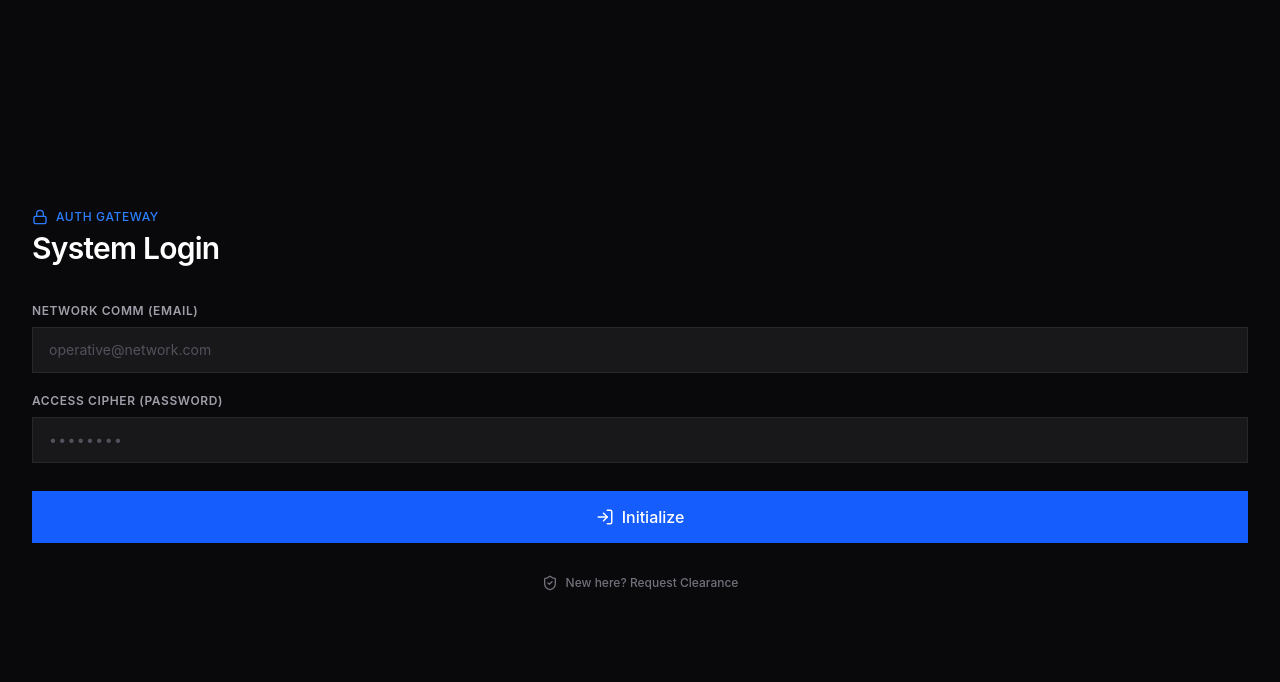
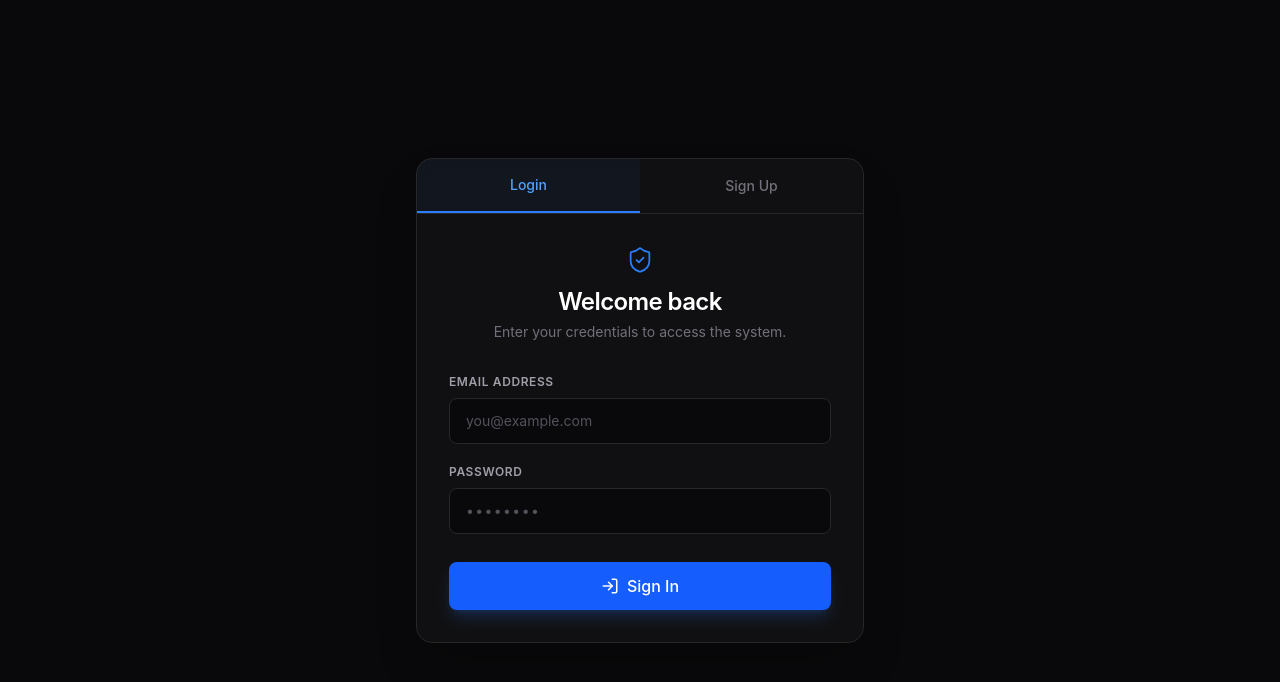
Before and after one commit to Hashimukh-Foundation/command-center, a React (Vite) app in the folder membership-app/: page /auth in a window 1280 px wide. Shown: the top 682 px of the page. Built offline with nearby package versions, Linux system fonts and the light colour scheme; no server answers.

Commit message:
loginui fix

```diff
--- a/membership-app/src/pages/AuthPage.jsx
+++ b/membership-app/src/pages/AuthPage.jsx
@@ -1,7 +1,7 @@
 import { useState } from 'react';
 import { supabase } from '../supabase';
 import { useNavigate } from 'react-router-dom';
-import { ShieldCheck, MailCheck, ArrowLeft, UserPlus, LogIn, Lock, ChevronRight, ChevronLeft } from 'lucide-react';
+import { ShieldCheck, MailCheck, ArrowLeft, UserPlus, LogIn, ChevronRight, ChevronLeft } from 'lucide-react';
 
 export default function AuthPage() {
   const [isLogin, setIsLogin] = useState(true);
@@ -72,188 +72,201 @@ export default function AuthPage() {
   };
 
   return (
-    <div className="flex-1 flex flex-col justify-center p-8 bg-zinc-950 h-full text-zinc-100 font-sans relative overflow-hidden">
+    // Main background: Full height, centers the card on all screens
+    <div className="min-h-screen flex flex-col justify-center items-center p-4 sm:p-8 bg-zinc-950 text-zinc-100 font-sans selection:bg-blue-500/30">
+
+      {/* Responsive Card Container */}
+      <div className="w-full max-w-md bg-zinc-900/50 border border-zinc-800 rounded-2xl shadow-2xl overflow-hidden backdrop-blur-sm">
 
         {submitted ? (
-        <div className="flex flex-col items-center text-center animate-in fade-in zoom-in duration-300">
-          <div className="w-20 h-20 bg-emerald-500/10 border border-emerald-500/20 text-emerald-500 flex items-center justify-center mb-6">
+          <div className="p-8 sm:p-10 flex flex-col items-center text-center animate-in fade-in zoom-in duration-300">
+            <div className="w-20 h-20 bg-emerald-500/10 border border-emerald-500/20 text-emerald-500 rounded-full flex items-center justify-center mb-6">
               <MailCheck size={36} strokeWidth={1.5} />
             </div>
-          <h2 className="text-2xl font-semibold text-white tracking-tight mb-3">Account Initialized</h2>
-          <p className="text-sm text-zinc-400 leading-relaxed max-w-[280px]">
-            Verification link sent to <span className="text-emerald-400 font-medium">{email}</span>. Verify your email to gain network access. Your profile is ready to go.
+            <h2 className="text-2xl font-semibold text-white tracking-tight mb-3">Check your email</h2>
+            <p className="text-sm text-zinc-400 leading-relaxed mb-8">
+              We've sent a verification link to <span className="text-emerald-400 font-medium">{email}</span>. Please verify your email to continue.
             </p>
             <button
               onClick={resetSignup}
-            className="mt-8 text-xs font-medium text-zinc-500 hover:text-white uppercase tracking-wider flex items-center gap-2 transition-colors border-b border-zinc-800 pb-1"
+              className="text-sm font-medium text-zinc-400 hover:text-white flex items-center gap-2 transition-colors py-2 px-4 rounded-lg hover:bg-zinc-800"
             >
-            <ArrowLeft size={14} /> Back to Login
+              <ArrowLeft size={16} /> Back to Login
             </button>
           </div>
-      ) : isLogin ? (
+        ) : (
           <>
-          <div className="mb-10">
-            <div className="flex items-center gap-2 mb-2 text-blue-500">
-              <Lock size={16} strokeWidth={2} />
-              <p className="text-xs font-medium uppercase tracking-wider">Auth Gateway</p>
-            </div>
-            <h1 className="text-3xl font-semibold text-white tracking-tight leading-none">System Login</h1>
+            {/* Clear Tab Navigation */}
+            <div className="flex border-b border-zinc-800">
+              <button
+                onClick={() => { setIsLogin(true); setStep(1); }}
+                className={`flex-1 py-4 text-sm font-medium transition-all ${
+                  isLogin
+                    ? 'text-blue-400 border-b-2 border-blue-500 bg-blue-500/5'
+                    : 'text-zinc-500 hover:text-zinc-300 hover:bg-zinc-800/50'
+                }`}
+              >
+                Login
+              </button>
+              <button
+                onClick={() => { setIsLogin(false); setStep(1); }}
+                className={`flex-1 py-4 text-sm font-medium transition-all ${
+                  !isLogin
+                    ? 'text-blue-400 border-b-2 border-blue-500 bg-blue-500/5'
+                    : 'text-zinc-500 hover:text-zinc-300 hover:bg-zinc-800/50'
+                }`}
+              >
+                Sign Up
+              </button>
             </div>
 
+            {/* Form Container */}
+            <div className="p-6 sm:p-8">
+              <div className="mb-8 text-center">
+                <div className="flex justify-center mb-3 text-blue-500">
+                  <ShieldCheck size={28} strokeWidth={1.5} />
+                </div>
+                <h1 className="text-2xl font-semibold text-white tracking-tight">
+                  {isLogin ? 'Welcome back' : 'Create an account'}
+                </h1>
+                <p className="text-sm text-zinc-500 mt-1">
+                  {isLogin ? 'Enter your credentials to access the system.' : 'Join the network to get started.'}
+                </p>
+              </div>
+
+              {isLogin ? (
+                /* LOGIN FORM */
                 <form onSubmit={handleLogin} className="flex flex-col gap-5">
                   <div>
-              <label className="text-xs font-semibold text-zinc-400 uppercase tracking-wider block mb-2">Network Comm (Email)</label>
+                    <label className="text-xs font-semibold text-zinc-400 uppercase tracking-wider block mb-2">Email Address</label>
                     <input
                       type="email" id="email" name="email" autoComplete="email"
-                placeholder="operative@network.com"
-                className="w-full bg-zinc-900 border border-zinc-800 text-white px-4 py-3 focus:outline-none focus:border-blue-500 focus:ring-1 focus:ring-blue-500 transition-all placeholder-zinc-600 text-sm"
+                      placeholder="you@example.com"
+                      className="w-full bg-zinc-950 border border-zinc-800 rounded-lg text-white px-4 py-3 focus:outline-none focus:border-blue-500 focus:ring-1 focus:ring-blue-500 transition-all placeholder-zinc-600 text-sm"
                       value={email} onChange={e => setEmail(e.target.value)} required
                     />
                   </div>
                   <div>
-              <label className="text-xs font-semibold text-zinc-400 uppercase tracking-wider block mb-2">Access Cipher (Password)</label>
+                    <label className="text-xs font-semibold text-zinc-400 uppercase tracking-wider block mb-2">Password</label>
                     <input
                       type="password" id="password" name="password" autoComplete="current-password"
                       placeholder="••••••••"
-                className="w-full bg-zinc-900 border border-zinc-800 text-white px-4 py-3 focus:outline-none focus:border-blue-500 focus:ring-1 focus:ring-blue-500 transition-all placeholder-zinc-600 tracking-widest text-sm"
+                      className="w-full bg-zinc-950 border border-zinc-800 rounded-lg text-white px-4 py-3 focus:outline-none focus:border-blue-500 focus:ring-1 focus:ring-blue-500 transition-all placeholder-zinc-600 tracking-widest text-sm"
                       value={password} onChange={e => setPassword(e.target.value)} required
                     />
                   </div>
                   <button
                     type="submit" disabled={loading}
-              className="w-full bg-blue-600 hover:bg-blue-500 text-white py-3.5 font-medium flex justify-center items-center gap-2 transition-colors disabled:opacity-50 mt-2"
+                    className="w-full bg-blue-600 hover:bg-blue-500 text-white rounded-lg py-3 font-medium flex justify-center items-center gap-2 transition-colors disabled:opacity-50 mt-2 shadow-lg shadow-blue-500/20"
                   >
-              {loading ? 'Syncing...' : <><LogIn size={18} /> Initialize</>}
+                    {loading ? 'Authenticating...' : <><LogIn size={18} /> Sign In</>}
                   </button>
                 </form>
-
-          <div className="mt-8 flex justify-center">
-            <button
-              onClick={() => { setIsLogin(false); setStep(1); }}
-              className="text-xs font-medium text-zinc-500 hover:text-zinc-300 transition-colors flex items-center gap-2"
-            >
-              <ShieldCheck size={16} /> New here? Request Clearance
-            </button>
-          </div>
-        </>
               ) : (
+                /* SIGNUP FORM */
                 <>
-          <div className="mb-8">
-            <div className="flex items-center gap-2 mb-2 text-blue-500">
-              <Lock size={16} strokeWidth={2} />
-              <p className="text-xs font-medium uppercase tracking-wider">New Recruit</p>
-            </div>
-            <h1 className="text-3xl font-semibold text-white tracking-tight leading-none mb-1">Create Record</h1>
-
-            <div className="flex items-center gap-2 mt-4">
-              <div className={`flex items-center justify-center w-6 h-6 text-xs font-bold border ${step === 1 ? 'bg-blue-600 border-blue-600 text-white' : 'bg-emerald-600 border-emerald-600 text-white'}`}>1</div>
-              <div className={`h-px flex-1 ${step === 2 ? 'bg-blue-600' : 'bg-zinc-700'}`} />
-              <div className={`flex items-center justify-center w-6 h-6 text-xs font-bold border ${step === 2 ? 'bg-blue-600 border-blue-600 text-white' : 'border-zinc-600 text-zinc-500'}`}>2</div>
-            </div>
-            <p className="text-xs text-zinc-500 mt-2">
-              {step === 1 ? 'Step 1 of 2 — Account credentials' : 'Step 2 of 2 — Profile details'}
-            </p>
+                  {/* Step Progress Indicator */}
+                  <div className="flex items-center gap-2 mb-6">
+                    <div className={`flex items-center justify-center w-6 h-6 rounded-full text-xs font-bold transition-colors ${step === 1 ? 'bg-blue-600 text-white' : 'bg-emerald-500 text-white'}`}>1</div>
+                    <div className={`h-1 flex-1 rounded-full transition-colors ${step === 2 ? 'bg-blue-600' : 'bg-zinc-800'}`} />
+                    <div className={`flex items-center justify-center w-6 h-6 rounded-full text-xs font-bold transition-colors ${step === 2 ? 'bg-blue-600 text-white' : 'bg-zinc-800 text-zinc-500'}`}>2</div>
                   </div>
 
                   {step === 1 ? (
-            <form onSubmit={handleNextStep} className="flex flex-col gap-5">
+                    <form onSubmit={handleNextStep} className="flex flex-col gap-4 animate-in slide-in-from-right-4 fade-in duration-300">
                       <div>
-                <label className="text-xs font-semibold text-zinc-400 uppercase tracking-wider block mb-2">Operative Name <span className="text-blue-500">*</span></label>
+                        <label className="text-xs font-semibold text-zinc-400 uppercase tracking-wider block mb-1">Full Name <span className="text-blue-500">*</span></label>
                         <input
-                  type="text" placeholder="Full legal name"
-                  className="w-full bg-zinc-900 border border-zinc-800 text-white px-4 py-3 focus:outline-none focus:border-blue-500 focus:ring-1 focus:ring-blue-500 transition-all placeholder-zinc-600 text-sm"
+                          type="text" placeholder="John Doe"
+                          className="w-full bg-zinc-950 border border-zinc-800 rounded-lg text-white px-4 py-3 focus:outline-none focus:border-blue-500 focus:ring-1 focus:ring-blue-500 transition-all placeholder-zinc-600 text-sm"
                           value={fullName} onChange={e => setFullName(e.target.value)} required
                         />
                       </div>
                       <div>
-                <label className="text-xs font-semibold text-zinc-400 uppercase tracking-wider block mb-2">Network Comm (Email) <span className="text-blue-500">*</span></label>
+                        <label className="text-xs font-semibold text-zinc-400 uppercase tracking-wider block mb-1">Email Address <span className="text-blue-500">*</span></label>
                         <input
                           type="email" id="signup-email" name="email" autoComplete="email"
-                  placeholder="operative@network.com"
-                  className="w-full bg-zinc-900 border border-zinc-800 text-white px-4 py-3 focus:outline-none focus:border-blue-500 focus:ring-1 focus:ring-blue-500 transition-all placeholder-zinc-600 text-sm"
+                          placeholder="you@example.com"
+                          className="w-full bg-zinc-950 border border-zinc-800 rounded-lg text-white px-4 py-3 focus:outline-none focus:border-blue-500 focus:ring-1 focus:ring-blue-500 transition-all placeholder-zinc-600 text-sm"
                           value={email} onChange={e => setEmail(e.target.value)} required
                         />
                       </div>
                       <div>
-                <label className="text-xs font-semibold text-zinc-400 uppercase tracking-wider block mb-2">Access Cipher (Password) <span className="text-blue-500">*</span></label>
+                        <label className="text-xs font-semibold text-zinc-400 uppercase tracking-wider block mb-1">Password <span className="text-blue-500">*</span></label>
                         <input
                           type="password" id="new-password" name="new-password" autoComplete="new-password"
                           placeholder="Minimum 6 characters"
-                  className="w-full bg-zinc-900 border border-zinc-800 text-white px-4 py-3 focus:outline-none focus:border-blue-500 focus:ring-1 focus:ring-blue-500 transition-all placeholder-zinc-600 tracking-widest text-sm"
+                          className="w-full bg-zinc-950 border border-zinc-800 rounded-lg text-white px-4 py-3 focus:outline-none focus:border-blue-500 focus:ring-1 focus:ring-blue-500 transition-all placeholder-zinc-600 tracking-widest text-sm"
                           value={password} onChange={e => setPassword(e.target.value)} required minLength={6}
                         />
                       </div>
                       <button
                         type="submit"
-                className="w-full bg-blue-600 hover:bg-blue-500 text-white py-3.5 font-medium flex justify-center items-center gap-2 transition-colors mt-2"
+                        className="w-full bg-blue-600 hover:bg-blue-500 text-white rounded-lg py-3 font-medium flex justify-center items-center gap-2 transition-colors mt-4 shadow-lg shadow-blue-500/20"
                       >
-                Next: Profile Details <ChevronRight size={18} />
+                        Continue <ChevronRight size={18} />
                       </button>
                     </form>
                   ) : (
-            <form onSubmit={handleSignUp} className="flex flex-col gap-5">
-              <div className="grid grid-cols-2 gap-4">
+                    <form onSubmit={handleSignUp} className="flex flex-col gap-4 animate-in slide-in-from-right-4 fade-in duration-300">
+                      {/* Responsive Grid: Stacks on mobile, side-by-side on screens sm and up */}
+                      <div className="grid grid-cols-1 sm:grid-cols-2 gap-4">
                         <div>
-                  <label className="text-xs font-semibold text-zinc-400 uppercase tracking-wider block mb-2">Phone Number</label>
+                          <label className="text-xs font-semibold text-zinc-400 uppercase tracking-wider block mb-1">Phone Number</label>
                           <input
                             type="tel" placeholder="017XXXXXXXX"
-                    className="w-full bg-zinc-900 border border-zinc-800 text-white px-4 py-3 focus:outline-none focus:border-blue-500 focus:ring-1 focus:ring-blue-500 transition-all placeholder-zinc-600 text-sm"
+                            className="w-full bg-zinc-950 border border-zinc-800 rounded-lg text-white px-4 py-3 focus:outline-none focus:border-blue-500 focus:ring-1 focus:ring-blue-500 transition-all placeholder-zinc-600 text-sm"
                             value={phone} onChange={e => setPhone(e.target.value)}
                           />
                         </div>
                         <div>
-                  <label className="text-xs font-semibold text-zinc-400 uppercase tracking-wider block mb-2">Blood Group</label>
+                          <label className="text-xs font-semibold text-zinc-400 uppercase tracking-wider block mb-1">Blood Group</label>
                           <input
                             type="text" placeholder="e.g. O+"
-                    className="w-full bg-zinc-900 border border-zinc-800 text-white px-4 py-3 focus:outline-none focus:border-blue-500 focus:ring-1 focus:ring-blue-500 transition-all placeholder-zinc-600 text-sm"
+                            className="w-full bg-zinc-950 border border-zinc-800 rounded-lg text-white px-4 py-3 focus:outline-none focus:border-blue-500 focus:ring-1 focus:ring-blue-500 transition-all placeholder-zinc-600 text-sm"
                             value={bloodGroup} onChange={e => setBloodGroup(e.target.value)}
                           />
                         </div>
                       </div>
                       <div>
-                <label className="text-xs font-semibold text-zinc-400 uppercase tracking-wider block mb-2">Institution</label>
+                        <label className="text-xs font-semibold text-zinc-400 uppercase tracking-wider block mb-1">Institution</label>
                         <input
                           type="text" placeholder="University or Company"
-                  className="w-full bg-zinc-900 border border-zinc-800 text-white px-4 py-3 focus:outline-none focus:border-blue-500 focus:ring-1 focus:ring-blue-500 transition-all placeholder-zinc-600 text-sm"
+                          className="w-full bg-zinc-950 border border-zinc-800 rounded-lg text-white px-4 py-3 focus:outline-none focus:border-blue-500 focus:ring-1 focus:ring-blue-500 transition-all placeholder-zinc-600 text-sm"
                           value={institution} onChange={e => setInstitution(e.target.value)}
                         />
                       </div>
                       <div>
-                <label className="text-xs font-semibold text-zinc-400 uppercase tracking-wider block mb-2">Field of Study / Role</label>
+                        <label className="text-xs font-semibold text-zinc-400 uppercase tracking-wider block mb-1">Field of Study / Role</label>
                         <input
                           type="text" placeholder="Major or Department"
-                  className="w-full bg-zinc-900 border border-zinc-800 text-white px-4 py-3 focus:outline-none focus:border-blue-500 focus:ring-1 focus:ring-blue-500 transition-all placeholder-zinc-600 text-sm"
+                          className="w-full bg-zinc-950 border border-zinc-800 rounded-lg text-white px-4 py-3 focus:outline-none focus:border-blue-500 focus:ring-1 focus:ring-blue-500 transition-all placeholder-zinc-600 text-sm"
                           value={fieldOfStudy} onChange={e => setFieldOfStudy(e.target.value)}
                         />
                       </div>
 
-              <div className="flex gap-3 mt-2">
+                      <div className="flex gap-3 mt-4">
                         <button
                           type="button" onClick={() => setStep(1)}
-                  className="flex items-center gap-2 px-5 py-3.5 border border-zinc-700 text-zinc-400 hover:text-white hover:border-zinc-500 font-medium transition-colors text-sm"
+                          className="flex items-center justify-center gap-2 px-4 py-3 rounded-lg border border-zinc-700 text-zinc-400 hover:text-white hover:bg-zinc-800 font-medium transition-colors text-sm"
                         >
-                  <ChevronLeft size={16} /> Back
+                          <ChevronLeft size={18} />
                         </button>
                         <button
                           type="submit" disabled={loading}
-                  className="flex-1 bg-blue-600 hover:bg-blue-500 text-white py-3.5 font-medium flex justify-center items-center gap-2 transition-colors disabled:opacity-50"
+                          className="flex-1 bg-blue-600 hover:bg-blue-500 text-white rounded-lg py-3 font-medium flex justify-center items-center gap-2 transition-colors disabled:opacity-50 shadow-lg shadow-blue-500/20"
                         >
-                  {loading ? 'Establishing...' : <><UserPlus size={18} /> Establish Record</>}
+                          {loading ? 'Creating...' : <><UserPlus size={18} /> Complete Sign Up</>}
                         </button>
                       </div>
                     </form>
                   )}
-
-          <div className="mt-8 flex justify-center">
-            <button
-              onClick={() => { setIsLogin(true); setStep(1); }}
-              className="text-xs font-medium text-zinc-500 hover:text-zinc-300 transition-colors flex items-center gap-2"
-            >
-              <ShieldCheck size={16} /> Existing Operative? Return to Login
-            </button>
+                </>
+              )}
             </div>
           </>
         )}
       </div>
+    </div>
   );
 }
```
Lines whose indentation alone changed are shown as unchanged.
